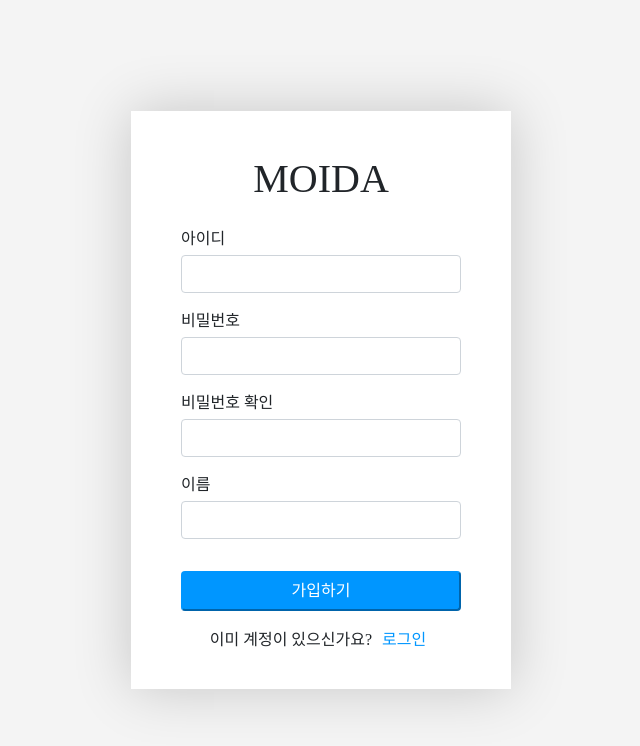
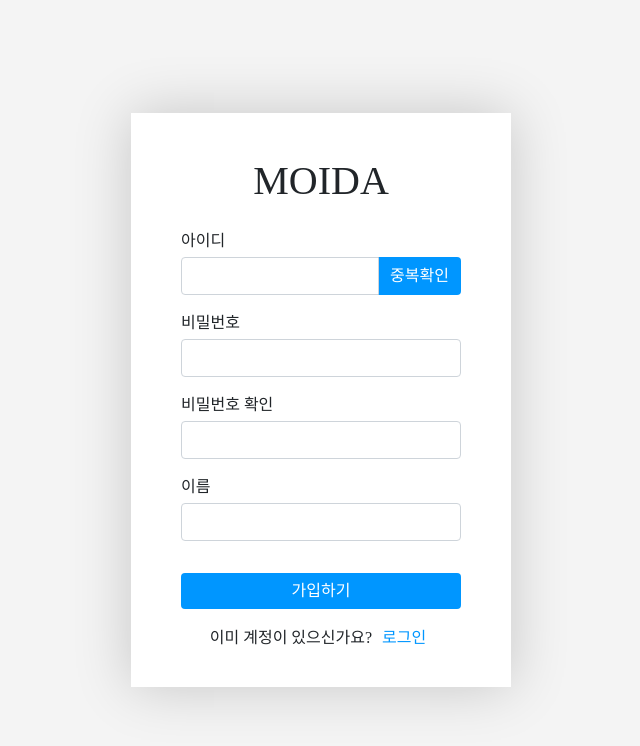
Before and after one commit to sue6e2/MOIDA, a React (Create React App) app: page /SignUp in a window 1280 px wide. Shown: the top 746 px of the page, without its empty margins (319-959 px from the left). Built offline with nearby package versions, Linux system fonts and the light colour scheme; a web font is replaced by a local one.

Commit message:
MOIDA-1 아이디 중복확인 버튼 추가, 버튼 수정

```diff
--- a/src/Page/SignUp/SignUp.css
+++ b/src/Page/SignUp/SignUp.css
@@ -117,13 +117,15 @@
   text-decoration: none;
   vertical-align: middle;
   cursor: pointer;
+  border: none;
+  outline: none;
   -webkit-user-select: none;
   -moz-user-select: none;
   user-select: none;
   padding: 0.375rem 0.75rem;
   font-size: 1rem;
   border-radius: 0.25rem;
-  transition: color 0.15s ease-in-out, background-color 0.15s ease-in-out, border-color 0.15s ease-in-out, box-shadow 0.15s ease-in-out;
+  transition: none;
 }
 @media (prefers-reduced-motion: reduce) {
   .bt {
@@ -145,24 +147,21 @@
 .btn-main{
   color: #fff;
   background-color: #0096ff;
-  border-color: #0096ff;
+
 }
 
 .btn-main:hover {
   color: #fff;
   background-color: #0088e9;
-  border-color: #0088e9;
 }
 .btn-check:focus + .btn-main, .btn-main:focus {
   color: #fff;
   background-color: #0484df;
-  border-color: #0484df;
   box-shadow: #0484dfee;
 }
 .btn-check:checked + .btn-main, .btn-check:active + .btn-main, .btn-main:active, .btn-main.active, .show > .btn-main.dropdown-toggle {
   color: #fff;
   background-color: #0484df;
-  border-color: #0484df;
 }
 .btn-check:checked + .btn-main:focus, .btn-check:active + .btn-main:focus, .btn-main:active:focus, .btn-main.active:focus, .show > .btn-main.dropdown-toggle:focus {
   box-shadow: #0484df;
@@ -170,7 +169,6 @@
 .btn-main:disabled, .btn-main.disabled {
   color: #fff;
   background-color: #0096ff;
-  border-color: #0096ff;
 }
 
 .btn-a{
--- a/src/Page/SignUp/SignUp.jsx
+++ b/src/Page/SignUp/SignUp.jsx
@@ -68,6 +68,7 @@ class SignUp extends Component {
                             class="form-control"
                             required
                             onChange = {this.onChangeID} />
+                        <button class="bt btn-main" type="button" id="button-addon2">중복확인</button>
                     </div>
                     <div className = "text-start">비밀번호</div>
                     <div class="input-group mt-1 mb-3">
```
